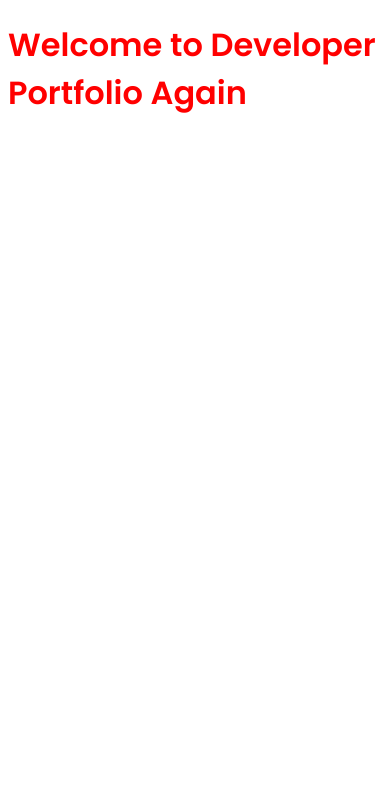
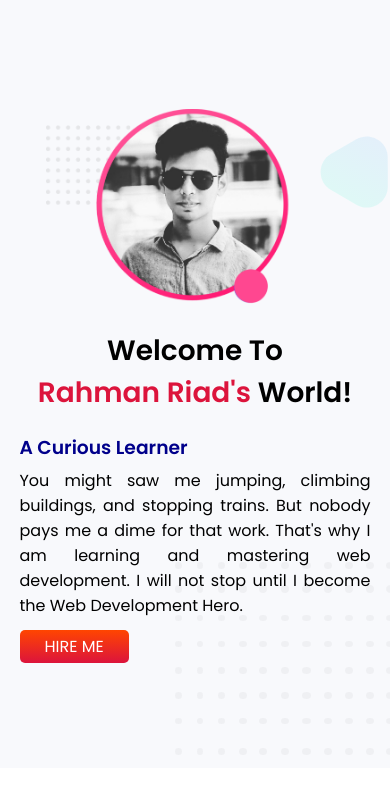
Before and after one commit to abdur-rahman-riad/Developer-Portfolio-Practice, a plain HTML site: page index.html in a window 390 px wide. Drawn offline with Linux system fonts and the light colour scheme.

Commit message:
First Section Complete With Responsive

```diff
--- a/index.html
+++ b/index.html
@@ -18,7 +18,24 @@
 
 <body>
 
-    <h1>Welcome to Developer Portfolio Again</h1>
+    <section class="section-one">
+        <div class="container">
+            <div class="half-part">
+                <div class="head-content">
+                    <h1 class="welcome">Welcome To</h1>
+                    <h1 class="world"> <span class="name-color">Rahman Riad's</span> World!</h1>
+                    <h3 class="title">A Curious Learner</h3>
+                    <p>You might saw me jumping, climbing buildings, and stopping trains. But nobody pays me a dime for
+                        that work. That's why I am learning and mastering web development. I will not stop until I
+                        become the Web Development Hero.</p>
+                    <a href="https://www.linkedin.com/in/rahman-riad/" target="_blank" class="button-design">HIRE ME</a>
+                </div>
+            </div>
+            <div class="half-part">
+                <img src="img/Profile-2.png" alt="Developer Profile" class="profile-photo">
+            </div>
+        </div>
+    </section>
 
 </body>
 
--- a/style.css
+++ b/style.css
@@ -1,6 +1,73 @@
 body{
     font-family: 'Poppins', sans-serif;
+    margin: 0;
 }
-h1{
-    color: red;
+.section-one{
+    background-image: url(img/bg-1.png);
+    background-repeat: no-repeat;
+    height: 600px;
+    display: flex;
+    flex-direction: row;
+    justify-content: center;
+    align-items: center;
 }
+.container{
+    width: 90%;
+    margin:auto;
+    padding: 50px 0;
+    display: flex;
+    flex-direction: row;
+    justify-content: center;
+    align-items: center;
+}
+.half-part{
+    width: 100%;
+    margin: 10px;
+    display: flex;
+    justify-content: center;
+    align-items: center;
+}
+.half-part img{
+    width: 75%;
+    margin-left: 35px;
+}
+.head-content{
+    text-align: justify;
+}
+.welcome, .world{
+    font-size: 50px;
+    margin: 0;
+}
+.name-color{
+    color: crimson;
+}
+.title{
+    color: darkblue;
+    margin-bottom: -10px;
+}
+.button-design{
+    text-decoration: none;
+    background-image: linear-gradient(orangered, crimson);
+    color: white;
+    padding: 5px 25px;
+    border-radius: 5px;
+}
+
+
+@media only screen and (max-width: 768px) {
+    .container{
+        flex-direction: column-reverse;
+    }
+    .half-part img{
+        width: 70%;
+        margin: auto;
+        padding-right: 15%;
+    }
+    .welcome, .world{
+        font-size: 28px;
+        text-align: center;
+    }
+    .section-one{
+        height: 768px;
+    }
+  }
```
